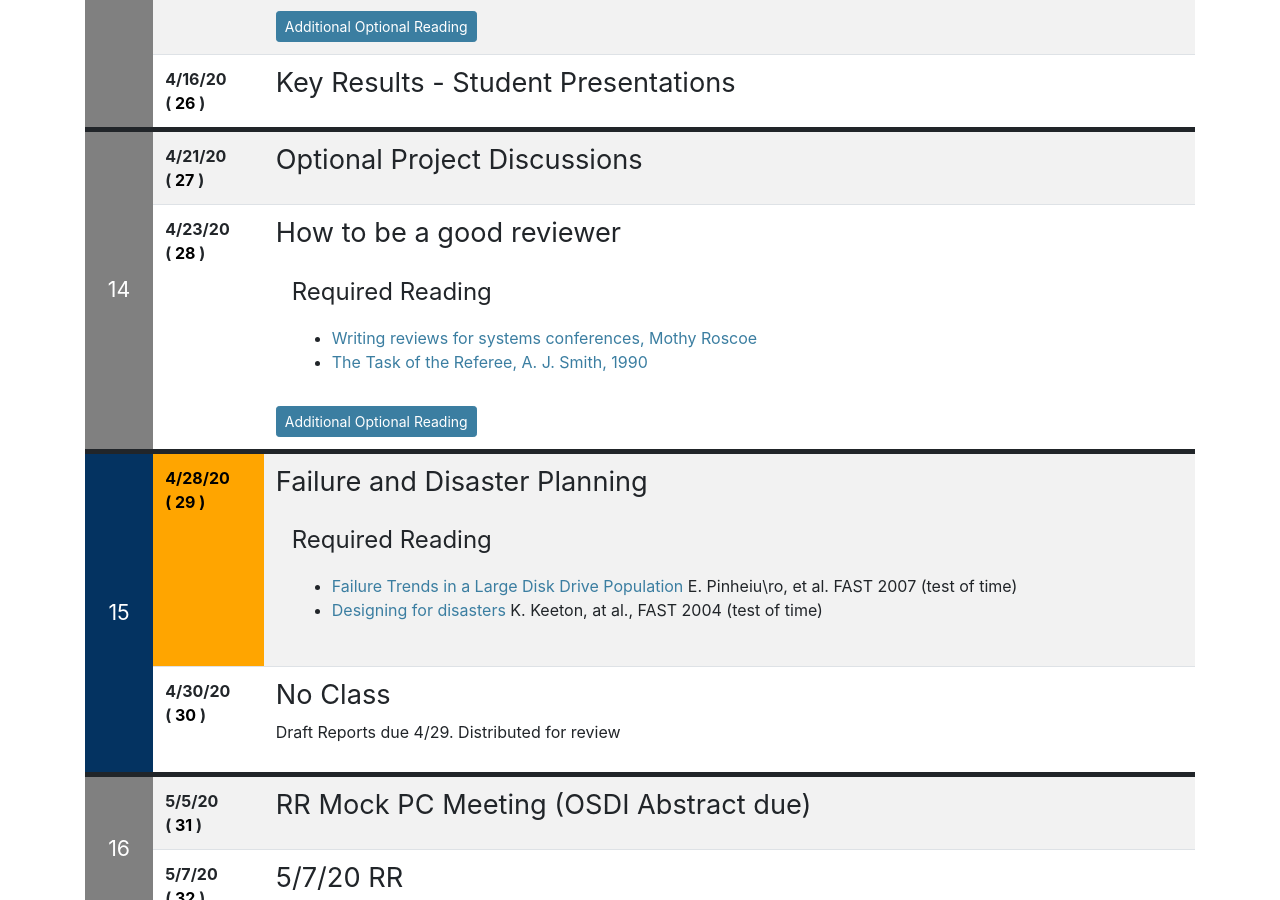
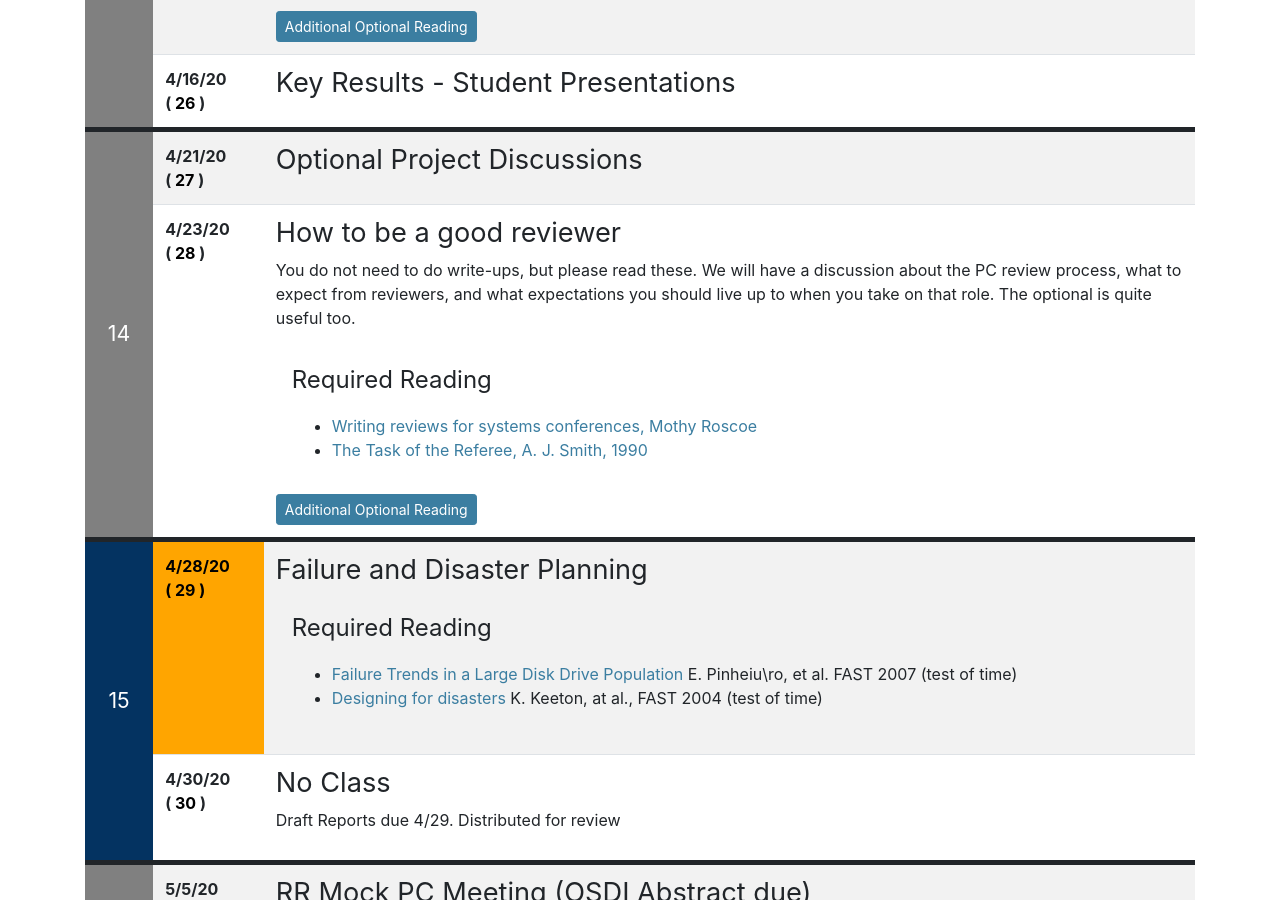
Before and after one commit to deculler/cs262b-sp20, a Jekyll site: the page built from index.md, in a window 1280 px wide and 900 px high, scrolled down 7394 px. Built offline with Jekyll 4.4.1, drawn with Linux system fonts in a browser that asks for light colours; nearby versions of some CDN libraries; our own code applies the rules of GitHub Pages for plain Markdown files.

Commit message:
Update index.md

```diff
--- a/index.md
+++ b/index.md
@@ -476,6 +476,8 @@ Class time available to work on projects.
 {% include syllabus_entry %}
 ## How to be a good reviewer
 <!-- 4/23/20 -->
+You do not need to do write-ups, but please read these.  We will have a discussion about the PC review process, what to
+expect from reviewers, and what expectations you should live up to when you take on that role.  The optional is quite useful too.
 <div class="reading">
 <div class="required_reading" markdown="1">
 * [Writing reviews for systems conferences, Mothy Roscoe](https://people.inf.ethz.ch/troscoe/pubs/review-writing.pdf)
```
